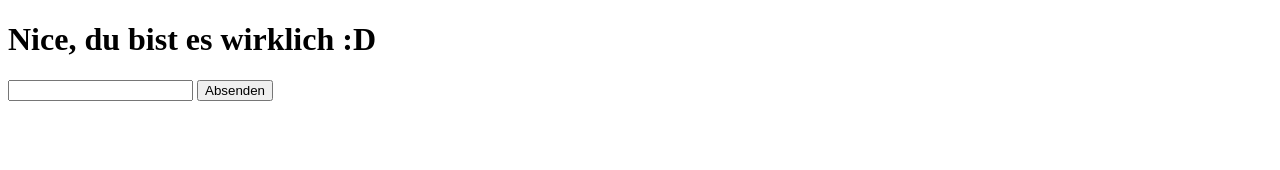
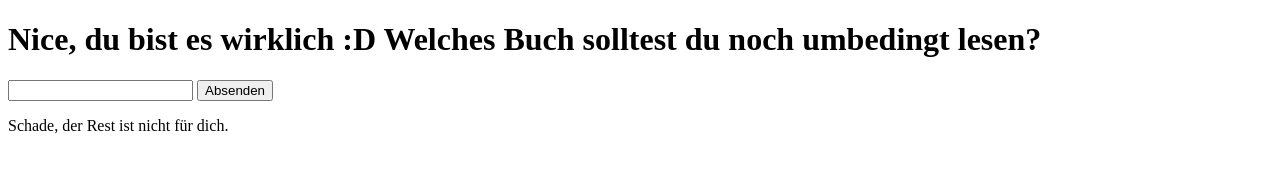
Before and after one commit to greteBoss/BriefanLeonard, a plain HTML site: page 3Links.html in a window 1280 px wide. Both pictures are taken after a click on the button "Absenden". Drawn offline with Linux system fonts and the light colour scheme.

Commit message:
Update 3Links.html

```diff
--- a/3Links.html
+++ b/3Links.html
@@ -3,11 +3,11 @@
 <head>
   <title>Meine Website</title>
   <script>
-    function pruefeBuch() {
+    function pruefeBuch2() {
       var eingabe = document.getElementById("name").value;
 
-      if (eingabe === "Im Grunde Gut") {
-        window.location.href = "3Links.html"; // Verlinkung zur anderen Seite
+      if (eingabe === "UTOPIEN FÜR REALISTEN") {
+        window.location.href = "4weitergehts.html"; // Verlinkung zur anderen Seite
       } else {
         document.getElementById("ergebnis").innerHTML = "Schade, der Rest ist nicht für dich.";
       }
@@ -15,9 +15,9 @@
   </script>
 </head>
 <body>
-  <h1>Nice, du bist es wirklich :D  </h1>
+  <h1>Nice, du bist es wirklich :D Welches Buch solltest du noch umbedingt lesen? </h1>
   <input type="text" id="name" />
-  <button onclick="pruefeName()">Absenden</button>
+  <button onclick="pruefeBuch2()">Absenden</button>
   <p id="ergebnis"></p>
 </body>
 </html>
```
